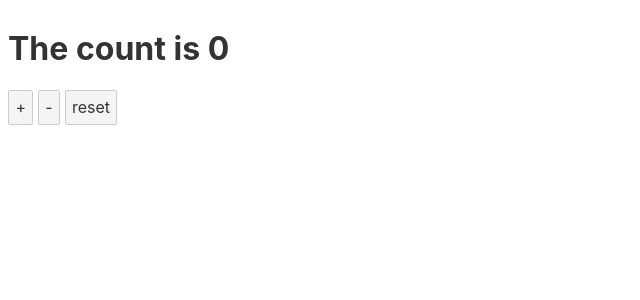
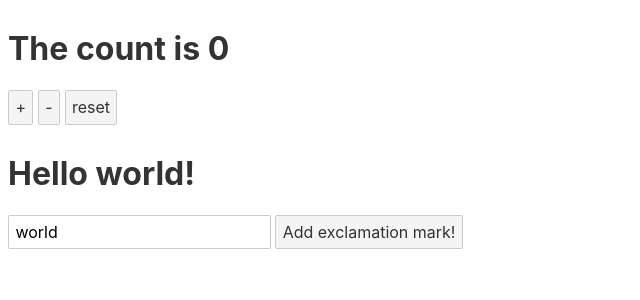
Before and after one commit to Annie-Huang/my-svelte-project2, a Svelte app: page / in a window 1280 px wide. Shown: the top 300 px of the page, without its empty margins (0-640 px from the left). Built offline with nearby package versions, Linux system fonts and the light colour scheme.

Commit message:
Stores - Stores bindings

```diff
--- a/src/App.svelte
+++ b/src/App.svelte
@@ -1,6 +1,7 @@
 <!--From Stores/Custom stores to-->
 <script>
     import { count } from './stores.js';
+    import { name, greeting } from './stores.js';
 </script>
 
 <h1>The count is {$count}</h1>
@@ -8,3 +9,16 @@
 <button on:click={count.increment}>+</button>
 <button on:click={count.decrement}>-</button>
 <button on:click={count.reset}>reset</button>
+
+
+<h1>{$greeting}</h1>
+<!--If a store is writable — i.e. it has a set method — you can bind to its value, just as you can bind to
+local component state.-->
+<input bind:value={$name}>
+
+
+<!--We can also assign directly to store values inside a component. Add a <button> element:-->
+<!--The $name += '!' assignment is equivalent to name.set($name + '!').-->
+<button on:click="{() => $name += '!'}">
+    Add exclamation mark!
+</button>
--- a/src/stores.js
+++ b/src/stores.js
@@ -1,4 +1,4 @@
-import { writable } from 'svelte/store';
+import { writable, derived } from 'svelte/store';
 
 // As long as an object correctly implements the subscribe method, it's a store. Beyond that, anything goes.
 // It's very easy, therefore, to create custom stores with domain-specific logic.
@@ -16,3 +16,11 @@ function createCount() {
 }
 
 export const count = createCount();
+
+
+export const name = writable('world');
+
+export const greeting = derived(
+    name,
+    $name => `Hello ${$name}!`
+);
```
